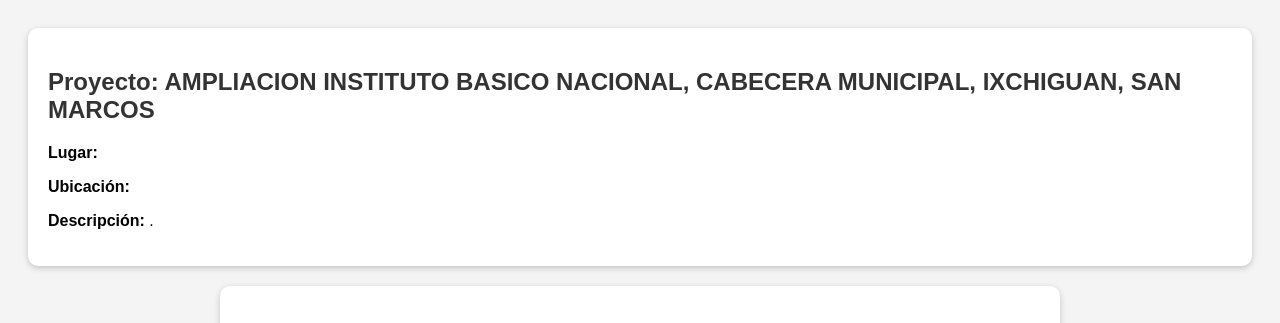
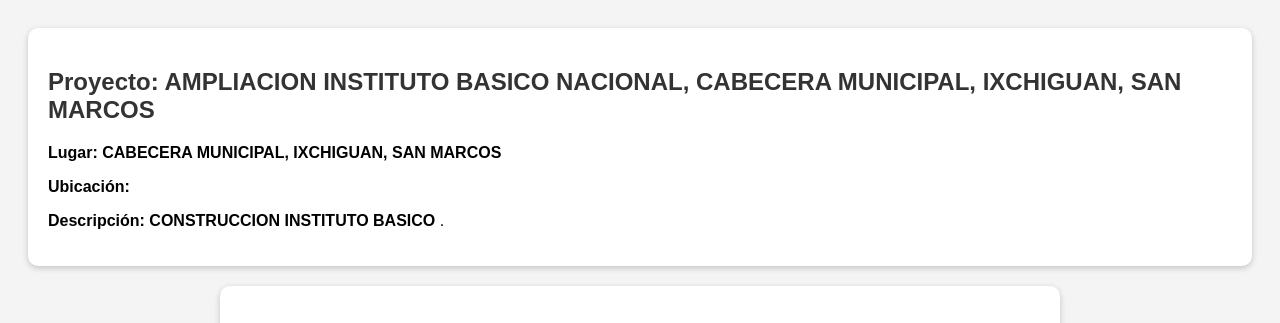
Before and after one commit to proyecto3fig/proyecto3, a plain HTML site: page index.html in a window 1280 px wide. Shown: the top 323 px of the page. Drawn offline with Linux system fonts and the light colour scheme.

Commit message:
Update index.html

```diff
--- a/index.html
+++ b/index.html
@@ -15,9 +15,9 @@
 <body>
   <div class="card">
     <h2>Proyecto: AMPLIACION INSTITUTO BASICO NACIONAL, CABECERA MUNICIPAL, IXCHIGUAN, SAN MARCOS</h2>
-    <p><strong>Lugar:</strong> </p>
+    <p><strong>Lugar: CABECERA MUNICIPAL, IXCHIGUAN, SAN MARCOS</strong> </p>
     <p><strong>Ubicación:</strong>   </p>
-    <p><strong>Descripción:</strong> .</p>
+    <p><strong>Descripción: CONSTRUCCION INSTITUTO BASICO</strong> .</p>
   </div>
 
   <div class="card video-container">
```
